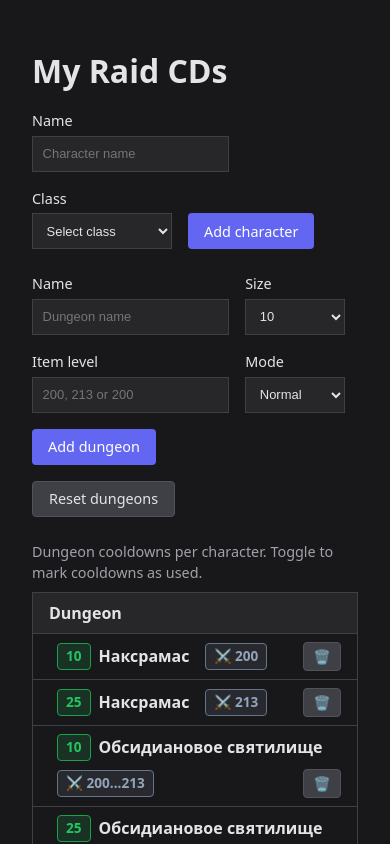
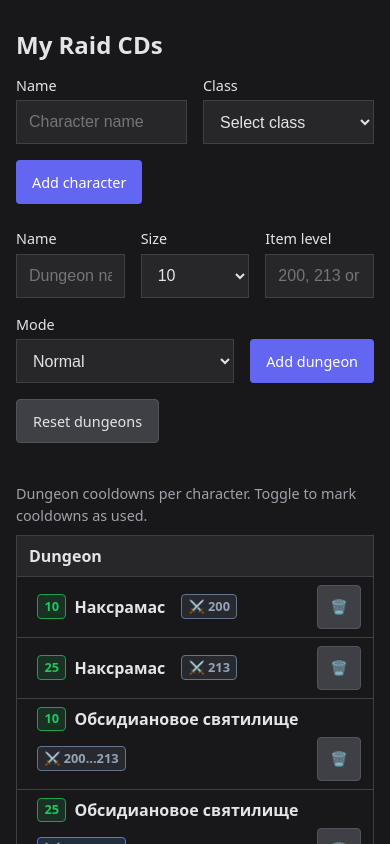
Before and after one commit to sergimax/my-raid-cds, a React (Vite) app: page / in a window 390 px wide. Shown: the top 844 px of the page. Built offline with nearby package versions, Linux system fonts and the light colour scheme.

Commit message:
style(app, components): refine layout and button styles across various components for improved responsiveness and usability; adjust padding, font sizes, and media queries to enhance overall design consistency

```diff
--- a/src/App.css
+++ b/src/App.css
@@ -1,11 +1,31 @@
 #root {
   max-width: 1280px;
   margin: 0 auto;
-  padding: 2rem;
+  padding: 1rem;
+}
+
+@media (min-width: 640px) {
+  #root {
+    padding: 2rem;
+  }
 }
 
 .dungeon-section {
   margin-top: 1.5rem;
+}
+
+.dungeon-table-wrapper {
+  overflow-x: auto;
+  -webkit-overflow-scrolling: touch;
+  margin: 0 -1rem;
+  padding: 0 1rem;
+}
+
+@media (min-width: 640px) {
+  .dungeon-table-wrapper {
+    margin: 0;
+    padding: 0;
+  }
 }
 
 .dungeon-section-header {
@@ -17,7 +37,7 @@
 }
 
 .reset-dungeons-btn {
-  height: 2.25rem;
+  min-height: 44px;
   box-sizing: border-box;
   padding: 0 1rem;
   font-size: 0.9em;
--- a/src/App.tsx
+++ b/src/App.tsx
@@ -119,6 +119,7 @@ function App() {
             Reset dungeons
           </button>
         </div>
+        <div className="dungeon-table-wrapper">
           <DungeonTable
             dungeons={dungeons}
             characters={characters}
@@ -129,6 +130,7 @@ function App() {
             onDeleteCharacter={handleDeleteCharacter}
           />
         </div>
+      </div>
       </main>
     </>
   );
--- a/src/components/character-form/styles.css
+++ b/src/components/character-form/styles.css
@@ -11,20 +11,23 @@
   gap: 0.25rem;
   font-size: 0.9em;
   font-weight: 500;
+  flex: 1 1 120px;
+  min-width: 0;
 }
 
 .character-form input,
 .character-form select,
 .character-form .add-character-btn {
-  height: 2.25rem;
+  min-height: 44px;
   box-sizing: border-box;
 }
 
 .character-form input,
 .character-form select {
-  padding: 0.4rem 0.6rem;
-  font-size: 0.9em;
-  min-width: 140px;
+  padding: 0.5rem 0.75rem;
+  font-size: 1rem;
+  min-width: 0;
+  width: 100%;
   background-color: #27272a;
   border: 1px solid #3f3f46;
   color: #e4e4e7;
@@ -33,6 +36,7 @@
 .character-form .add-character-btn {
   align-self: flex-end;
   padding: 0 1rem;
+  min-height: 44px;
   font-size: 0.9em;
   cursor: pointer;
   background: #6366f1;
@@ -44,3 +48,11 @@
 .character-form .add-character-btn:hover {
   background: #4f46e5;
 }
+
+@media (min-width: 640px) {
+  .character-form input,
+  .character-form select {
+    min-width: 140px;
+    width: auto;
+  }
+}
--- a/src/components/character-list/styles.css
+++ b/src/components/character-list/styles.css
@@ -34,13 +34,26 @@
 
 .character-list .delete-character-btn {
   margin-left: auto;
-  padding: 0.25rem 0.6rem;
+  min-height: 44px;
+  min-width: 44px;
+  padding: 0.5rem;
   font-size: 0.85em;
   cursor: pointer;
   background: #3f3f46;
   color: #d4d4d8;
   border: 1px solid #52525b;
   border-radius: 4px;
+  display: inline-flex;
+  align-items: center;
+  justify-content: center;
+}
+
+@media (min-width: 640px) {
+  .character-list .delete-character-btn {
+    min-height: 0;
+    min-width: 0;
+    padding: 0.25rem 0.6rem;
+  }
 }
 
 .character-list .delete-character-btn:hover {
--- a/src/components/dungeon-form/styles.css
+++ b/src/components/dungeon-form/styles.css
@@ -11,20 +11,23 @@
   gap: 0.25rem;
   font-size: 0.9em;
   font-weight: 500;
+  flex: 1 1 100px;
+  min-width: 0;
 }
 
 .dungeon-form input,
 .dungeon-form select,
 .dungeon-form .add-dungeon-btn {
-  height: 2.25rem;
+  min-height: 44px;
   box-sizing: border-box;
 }
 
 .dungeon-form input,
 .dungeon-form select {
-  padding: 0.4rem 0.6rem;
-  font-size: 0.9em;
-  min-width: 100px;
+  padding: 0.5rem 0.75rem;
+  font-size: 1rem;
+  min-width: 0;
+  width: 100%;
   background-color: #27272a;
   border: 1px solid #3f3f46;
   color: #e4e4e7;
@@ -32,6 +35,7 @@
 
 .dungeon-form .add-dungeon-btn {
   padding: 0 1rem;
+  min-height: 44px;
   font-size: 0.9em;
   cursor: pointer;
   background: #6366f1;
@@ -43,3 +47,11 @@
 .dungeon-form .add-dungeon-btn:hover {
   background: #4f46e5;
 }
+
+@media (min-width: 640px) {
+  .dungeon-form input,
+  .dungeon-form select {
+    min-width: 100px;
+    width: auto;
+  }
+}
--- a/src/components/dungeon-table/styles.css
+++ b/src/components/dungeon-table/styles.css
@@ -13,9 +13,16 @@
 
 .dungeon-table th,
 .dungeon-table td {
-  padding: 0.5rem 1rem;
+  padding: 0.5rem 0.75rem;
   text-align: left;
   border: 1px solid #3f3f46;
+}
+
+@media (min-width: 640px) {
+  .dungeon-table th,
+  .dungeon-table td {
+    padding: 0.5rem 1rem;
+  }
 }
 
 .dungeon-table th {
@@ -116,6 +123,7 @@
   display: inline-flex;
   align-items: center;
   cursor: pointer;
+  touch-action: manipulation;
 }
 
 .dungeon-toggle input {
@@ -125,22 +133,30 @@
   height: 0;
 }
 
+.dungeon-toggle {
+  min-width: 44px;
+  min-height: 44px;
+  padding: 0.5rem;
+  margin: -0.5rem;
+  justify-content: center;
+}
+
 .dungeon-toggle-slider {
   position: relative;
-  width: 2.5rem;
-  height: 1.25rem;
+  width: 2.75rem;
+  height: 1.5rem;
   background-color: #3f3f46;
-  border-radius: 1.25rem;
+  border-radius: 1.5rem;
   transition: background-color 0.2s;
 }
 
 .dungeon-toggle-slider::before {
   content: "";
   position: absolute;
-  width: 1rem;
-  height: 1rem;
-  left: 0.125rem;
-  top: 0.125rem;
+  width: 1.125rem;
+  height: 1.125rem;
+  left: 0.1875rem;
+  top: 0.1875rem;
   background-color: #e4e4e7;
   border-radius: 50%;
   transition: transform 0.2s;
@@ -154,8 +170,54 @@
   transform: translateX(1.25rem);
 }
 
+@media (min-width: 640px) {
+  .dungeon-toggle {
+    min-width: 0;
+    min-height: 0;
+    padding: 0;
+    margin: 0;
+  }
+
+  .dungeon-toggle-slider {
+    width: 2.5rem;
+    height: 1.25rem;
+    border-radius: 1.25rem;
+  }
+
+  .dungeon-toggle-slider::before {
+    width: 1rem;
+    height: 1rem;
+    left: 0.125rem;
+    top: 0.125rem;
+  }
+
+  .dungeon-toggle input:checked + .dungeon-toggle-slider::before {
+    transform: translateX(1.25rem);
+  }
+}
+
+.dungeon-table .reset-character-btn,
+.dungeon-table .delete-character-btn,
+.dungeon-table .delete-dungeon-btn {
+  min-height: 44px;
+  min-width: 44px;
+  padding: 0.5rem;
+  display: inline-flex;
+  align-items: center;
+  justify-content: center;
+}
+
+@media (min-width: 640px) {
+  .dungeon-table .reset-character-btn,
+  .dungeon-table .delete-character-btn,
+  .dungeon-table .delete-dungeon-btn {
+    min-height: 0;
+    min-width: 0;
+    padding: 0.25rem 0.6rem;
+  }
+}
+
 .dungeon-table .reset-character-btn {
-  padding: 0.25rem 0.6rem;
   font-size: 0.85em;
   cursor: pointer;
   background: #3f3f46;
@@ -169,7 +231,6 @@
 }
 
 .dungeon-table .delete-character-btn {
-  padding: 0.25rem 0.6rem;
   font-size: 0.85em;
   cursor: pointer;
   background: #3f3f46;
@@ -185,13 +246,26 @@
 .dungeon-table-dungeon-cell {
   display: flex;
   align-items: center;
-  gap: 0.5rem;
+  gap: 0.35rem 0.5rem;
   flex-wrap: wrap;
+}
+
+.dungeon-table .dungeon-mode,
+.dungeon-table .dungeon-item-level {
+  font-size: 0.8em;
+  padding: 0.1rem 0.4rem;
+}
+
+@media (min-width: 640px) {
+  .dungeon-table .dungeon-mode,
+  .dungeon-table .dungeon-item-level {
+    font-size: 0.85em;
+    padding: 0.15rem 0.5rem;
+  }
 }
 
 .dungeon-table .delete-dungeon-btn {
   margin-left: auto;
-  padding: 0.25rem 0.6rem;
   font-size: 0.85em;
   cursor: pointer;
   background: #3f3f46;
--- a/src/index.css
+++ b/src/index.css
@@ -41,8 +41,14 @@ body {
 }
 
 h1 {
-  font-size: 2em;
+  font-size: 1.5em;
   line-height: 1.1;
+}
+
+@media (min-width: 640px) {
+  h1 {
+    font-size: 2em;
+  }
 }
 
 button {
@@ -56,6 +62,7 @@ button {
   color: #e4e4e7;
   cursor: pointer;
   transition: border-color 0.25s;
+  touch-action: manipulation;
 }
 button:hover {
   border-color: #818cf8;
```
Lines whose indentation alone changed are shown as unchanged.
